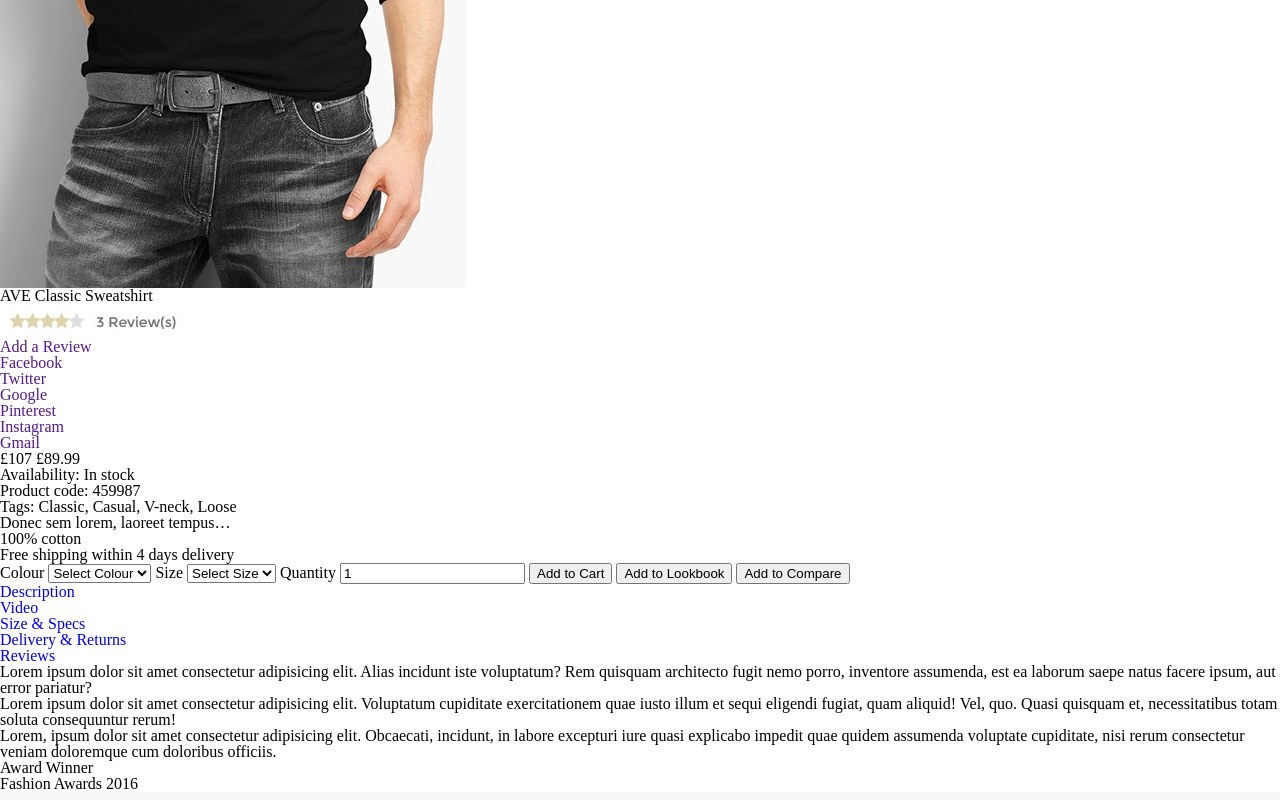
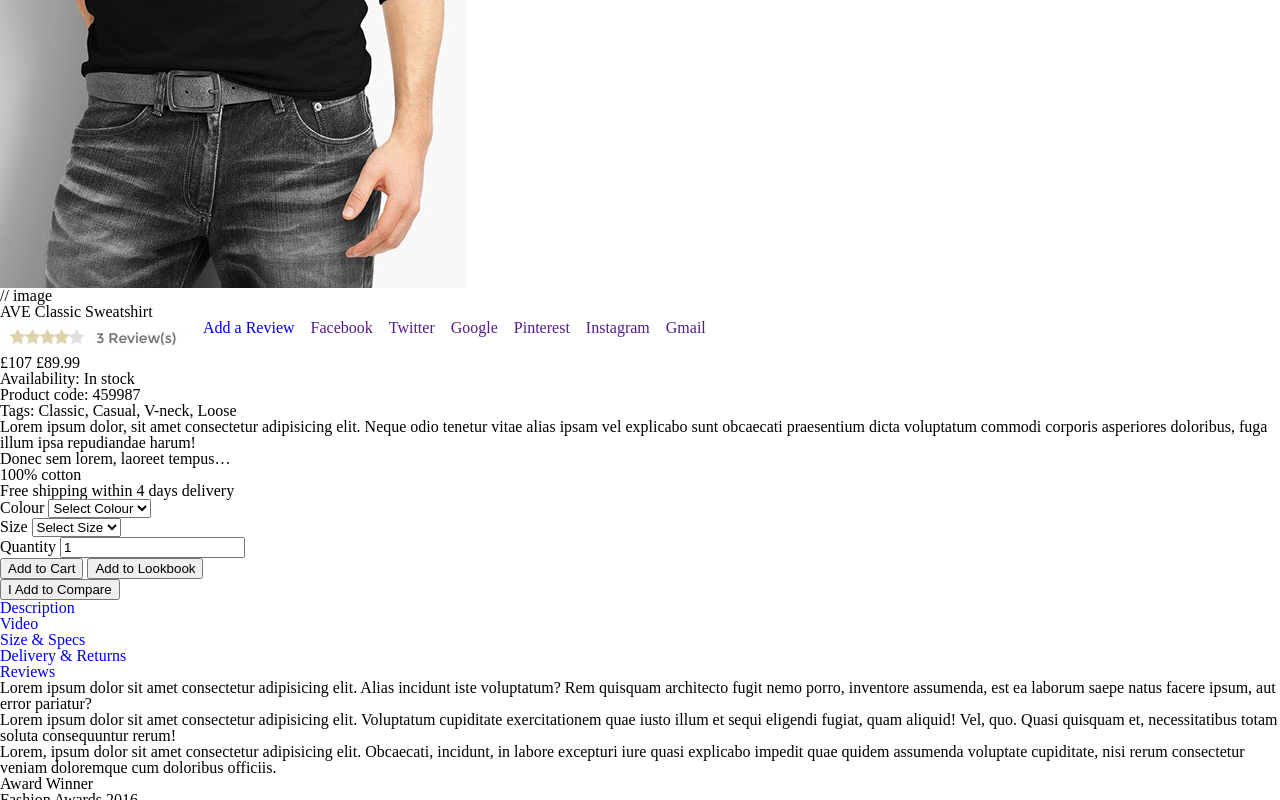
Before and after one commit to Louisd24/avenue, a plain HTML site: page product-view.html in a window 1280 px wide. Shown: the part 575-1375 px from the top of the page. Drawn offline with nearby package versions, Linux system fonts and the light colour scheme.

Commit message:
Refactor product view section for AVE Classic Sweatshirt: improved layout, added review options, and enhanced form structure.

```diff
--- a/product-view.html
+++ b/product-view.html
@@ -60,10 +60,18 @@
     </section>
 
     <section>
+      <div class="right">
+        // image
+      </div>
+      <div class="left">
         <h2>AVE Classic Sweatshirt</h2>
+
+        <div class="row gap-1">
           <img src="assets/images/stars.png" alt="Stars Review">
-      <a href="">Add a Review</a>
-      <ul>
+
+          <a href="#">Add a Review</a>
+
+          <ul class="row gap-1" aria-label="Share">
             <li>
               <a href="">Facebook</a></li><li><a href="">Twitter</a></li>
             <li>
@@ -72,17 +80,30 @@
               <a href="">Instagram</a></li>
             <li><a href="">Gmail</a></li>
           </ul>
+        </div>
+
+        <div>
           <p>£107 £89.99</p>
+        </div>
+
+        <div>
           <p>Availability: In stock</p>
           <p>Product code: 459987</p>
           <p>Tags: Classic, Casual, V-neck, Loose</p>
+        </div>
+
+        <div>
+          <p>Lorem ipsum dolor, sit amet consectetur adipisicing elit. Neque odio tenetur vitae alias ipsam vel explicabo sunt obcaecati praesentium dicta voluptatum commodi corporis asperiores doloribus, fuga illum ipsa repudiandae harum!</p>
+
           <ul>
             <li>Donec sem lorem, laoreet tempus…</li>
             <li>100% cotton</li>
             <li>Free shipping within 4 days delivery</li>
           </ul>
+        </div>
 
         <form>
+          <div>
             <label>Colour</label>
             <select>
               <option>Select Colour</option>
@@ -90,7 +111,8 @@
               <option>Teal</option>
               <option>Grey</option>
             </select>
-
+          </div>
+          <div>
             <label>Size</label>
             <select>
               <option>Select Size</option>
@@ -99,14 +121,22 @@
               <option>L</option>
               <option>XL</option>
             </select>
-
+          </div>
+          <div>
             <label>Quantity</label>
             <input type="number" min="1" value="1">
+          </div>
 
-        <button type="button">Add to Cart</button>
-        <button type="button">Add to Lookbook</button>
-        <button type="button">Add to Compare</button>
+          <div class="action-buttons">
+            <button type="button" class="btn-primary">Add to Cart</button>
+            <button type="button"  class="btn-secodary">Add to Lookbook</button>
+          </div>
+
+          <div class="secondary-action-buttons">
+            <button type="button"><i>I</i> Add to Compare</button>
+          </div>
         </form>
+      </div>
     </section>
   </main>
 
```
Lines whose indentation alone changed are shown as unchanged.
